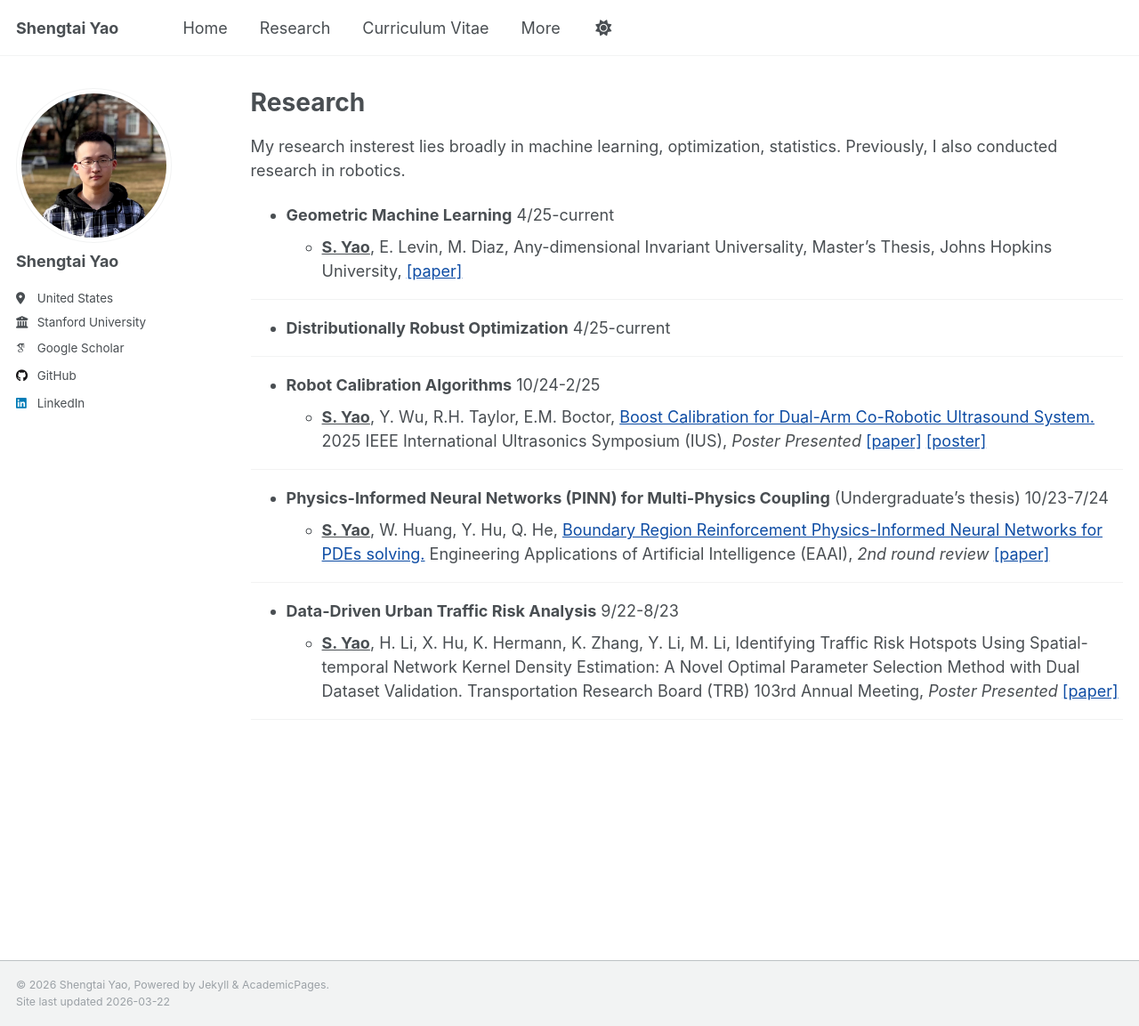
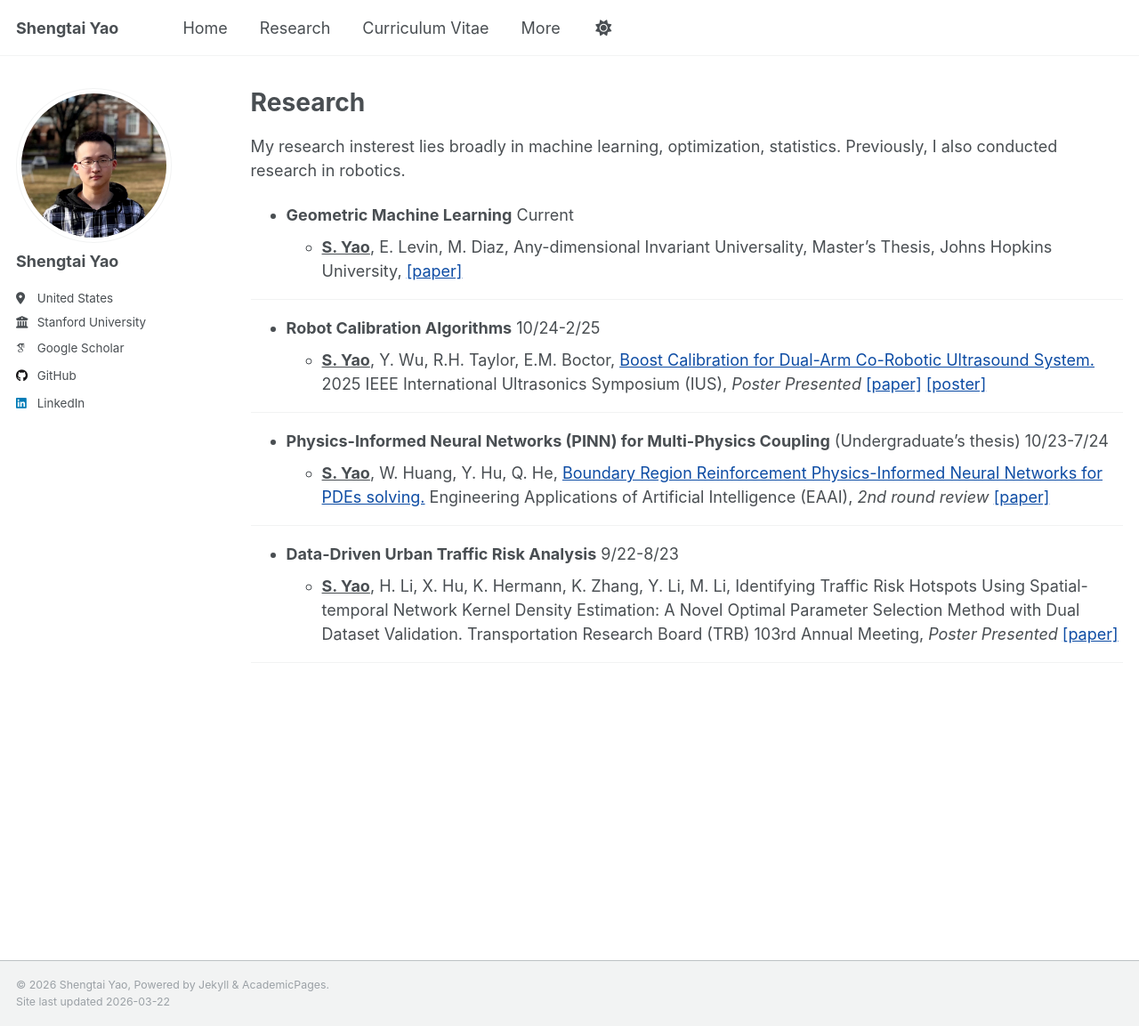
Before and after one commit to Yaoshengtai/Yaoshengtai.github.io, a Jekyll site: the page built from _pages/research.md, in a window 1280 px wide and 1153 px high. Shown: the whole window at 89% size. Built offline with Jekyll 4.4.1, drawn with Linux system fonts in a browser that asks for light colours; some web fonts are replaced.

Commit message:
Update research.md

```diff
--- a/_pages/research.md
+++ b/_pages/research.md
@@ -8,12 +8,8 @@ author_profile: true
 
 My research insterest lies broadly in machine learning, optimization, statistics. Previously, I also conducted research in robotics.
 
-- **Geometric Machine Learning** 4/25-current
+- **Geometric Machine Learning** Current
   - <span style="font-weight:bold; text-decoration:underline;">S. Yao</span>, E. Levin, M. Diaz, Any-dimensional Invariant Universality, Master's Thesis, Johns Hopkins University, [\[paper\]](/files/paper/Master_s_Thesis_Shengtai.pdf)
-
----
-
-- **Distributionally Robust Optimization** 4/25-current
 
 ---
 
```
